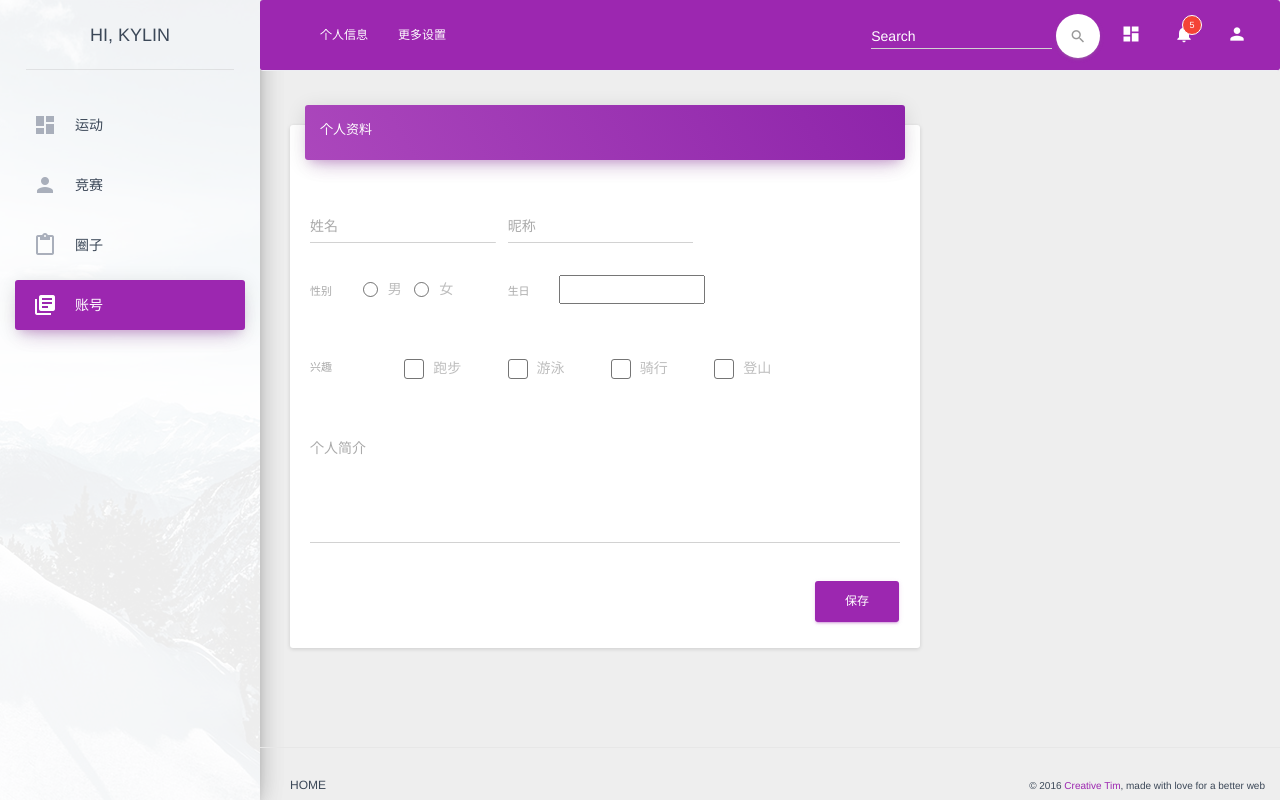
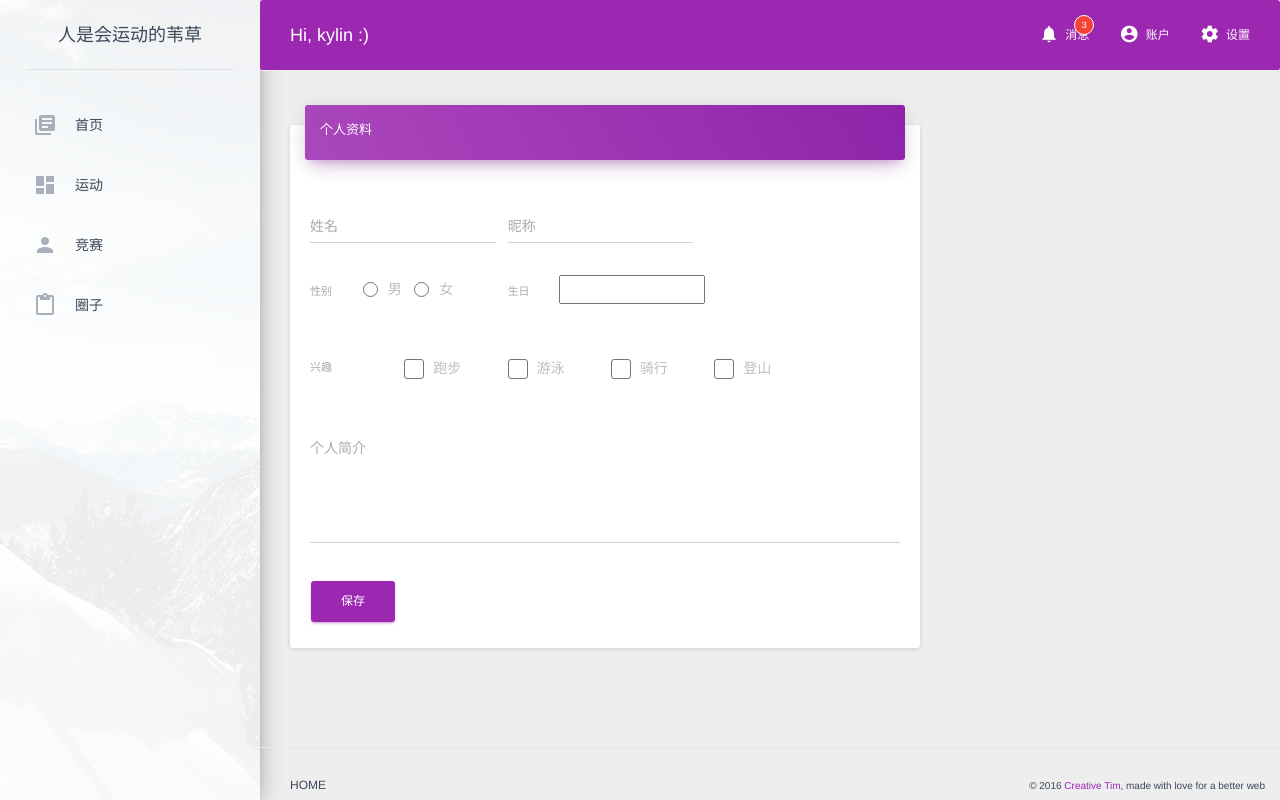
Before and after one commit to kylin1/sports-social-application, a plain HTML site: page user.html in a window 1280 px wide. Drawn offline with Linux system fonts and the light colour scheme; some packages are replaced by stand-ins of ours.

Commit message:
导航栏修改完毕

```diff
--- a/user.html
+++ b/user.html
@@ -1,5 +1,5 @@
 <!doctype html>
-<html lang="en">
+<html lang="ch-ZN">
 <head>
 	<meta charset="utf-8" />
 	<link rel="apple-touch-icon" sizes="76x76" href="assets/img/apple-icon.png" />
@@ -40,13 +40,20 @@
         <!--导航左上角的图标-->
         <div class="logo">
             <a href="index.html" class="simple-text">
-					Hi, Kylin
+                人是会运动的苇草
             </a>
         </div>
 
         <!--导航栏整体-->
         <div class="sidebar-wrapper">
             <ul class="nav">
+
+                <li>
+                    <a href="index.html">
+                        <i class="material-icons">library_books</i>
+                        <p>首页</p>
+                    </a>
+                </li>
 
                 <!--这是一个导航的图标-->
                 <li>
@@ -71,12 +78,7 @@
                         <p>圈子</p>
                     </a>
                 </li>
-	                <li class="active">
-	                    <a href="user.html">
-	                        <i class="material-icons">library_books</i>
-	                        <p>账号</p>
-	                    </a>
-	                </li>
+
             </ul>
         </div>
     </div>
@@ -85,9 +87,7 @@
     <div class="main-panel">
         <!--1.导航栏-->
         <nav class="navbar navbar-primary navbar-absolute">
-
             <div class="container-fluid">
-					<!--新的导航栏-->
                 <div class="navbar-header">
                     <button type="button" class="navbar-toggle" data-toggle="collapse">
                         <span class="sr-only">Toggle navigation</span>
@@ -95,64 +95,44 @@
                         <span class="icon-bar"></span>
                         <span class="icon-bar"></span>
                     </button>
-						<a class="navbar-brand" href="#"></a>
+                    <a class="navbar-brand" href="#">Hi, kylin :)</a>
                 </div>
+                <!--右侧三个小按钮-->
+                <div class="collapse navbar-collapse" id="example-navbar-primary">
+                    <ul class="nav navbar-nav navbar-right">
 
-					<div class="collapse navbar-collapse">
-						<ul class="nav navbar-nav navbar-left">
+                        <li class="dropdown">
+                            <a href="#" class="dropdown-toggle" data-toggle="dropdown">
+                                <i class="material-icons">notifications</i>
+                                <span class="notification">3</span>
+                                <p class="hidden-lg hidden-md">Notifications</p>
+                                消息
+                            </a>
+                            <ul class="dropdown-menu">
+                                <li><a href="#">一只麟请求加您为好友</a></li>
+                                <li><a href="#">您的今日目标还未达到,要加油啦~</a></li>
+                                <li><a href="#">竞赛:"7日100公里"即将结束,请抓紧时间上传数据</a></li>
+                            </ul>
+                        </li>
+
                         <li>
-								<a href="">
-									个人信息
+                            <a href="user.html">
+                                <i class="material-icons">account_circle</i>
+                                账户
                             </a>
                         </li>
+
                         <li>
-								<a href="">
-									更多设置
+                            <a href="#setting">
+                                <i class="material-icons">settings</i>
+                                设置
                             </a>
                         </li>
                     </ul>
-
-						<ul class="nav navbar-nav navbar-right">
-							<li>
-								<a href="#pablo" class="dropdown-toggle" data-toggle="dropdown">
-									<i class="material-icons">dashboard</i>
-									<p class="hidden-lg hidden-md">Dashboard</p>
-								</a>
-							</li>
-							<li class="dropdown">
-								<a href="#" class="dropdown-toggle" data-toggle="dropdown">
-									<i class="material-icons">notifications</i>
-									<span class="notification">5</span>
-									<p class="hidden-lg hidden-md">Notifications</p>
-								</a>
-								<ul class="dropdown-menu">
-									<li><a href="#">Mike John responded to your email</a></li>
-									<li><a href="#">You have 5 new tasks</a></li>
-									<li><a href="#">You're now friend with Andrew</a></li>
-									<li><a href="#">Another Notification</a></li>
-									<li><a href="#">Another One</a></li>
-								</ul>
-							</li>
-							<li>
-								<a href="#pablo" class="dropdown-toggle" data-toggle="dropdown">
-									<i class="material-icons">person</i>
-									<p class="hidden-lg hidden-md">Profile</p>
-								</a>
-							</li>
-						</ul>
-
-						<form class="navbar-form navbar-right" role="search">
-							<div class="form-group  is-empty">
-								<input type="text" class="form-control" placeholder="Search">
-								<span class="material-input"></span>
-							</div>
-							<button type="submit" class="btn btn-white btn-round btn-just-icon">
-								<i class="material-icons">search</i><div class="ripple-container"></div>
-							</button>
-						</form>
                 </div>
             </div>
         </nav>
+
 			<!--2.内容-->
 			<div class="content">
 				<div class="container-fluid">
@@ -268,7 +248,7 @@
                                             </div>
                                         </div>
 
-                                        <button type="submit" class="btn btn-primary pull-right">
+                                        <button type="submit" class="btn btn-primary pull-left">
                                             保存</button>
                                         <div class="clearfix"></div>
                                     </form>
```
Also changed, not shown: compete.html (+30 -31 lines), index.html (+32 -38 lines), social.html (+29 -32 lines), sport.html (+29 -32 lines). Lines whose indentation alone changed are shown as unchanged.
